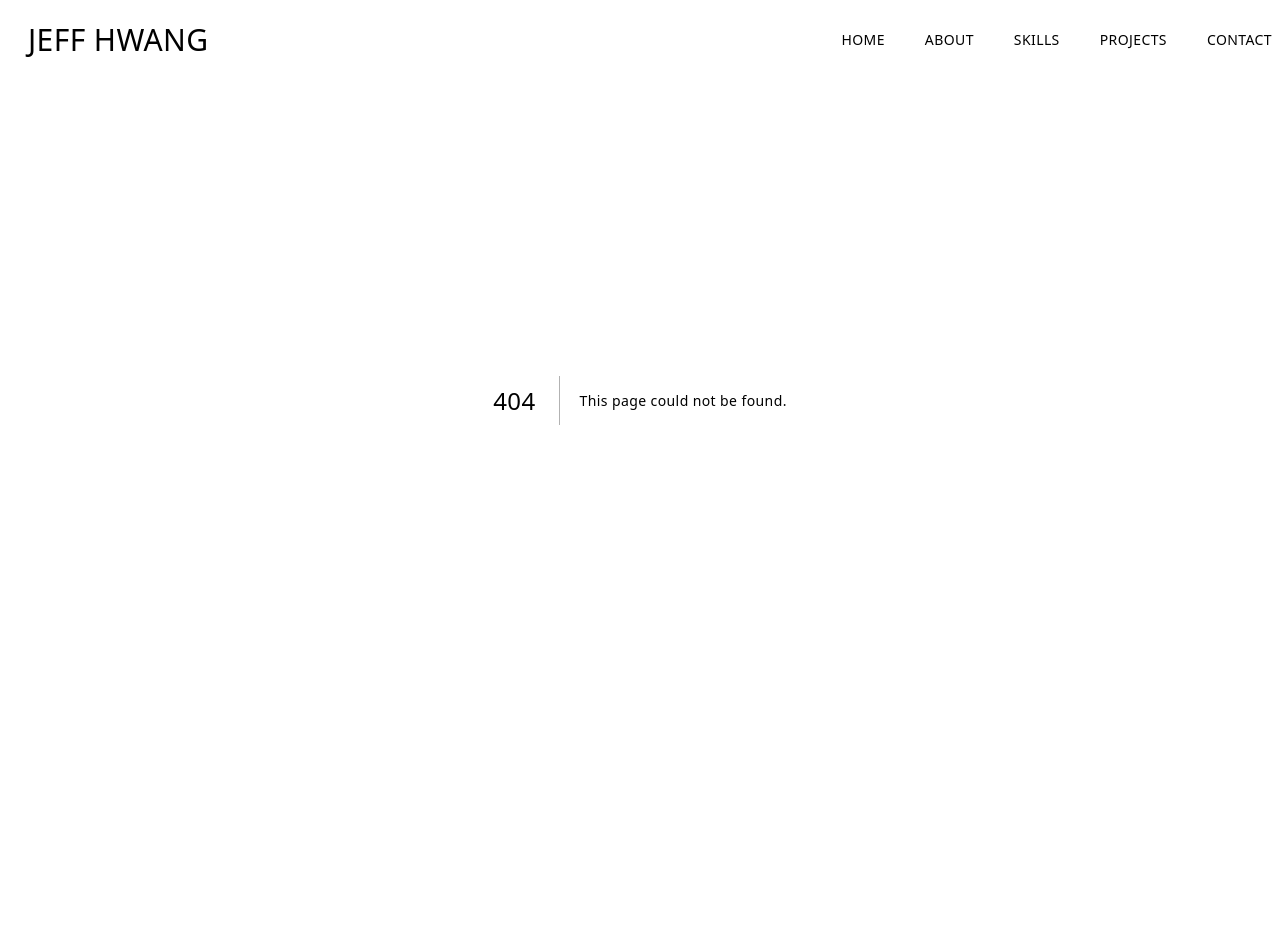
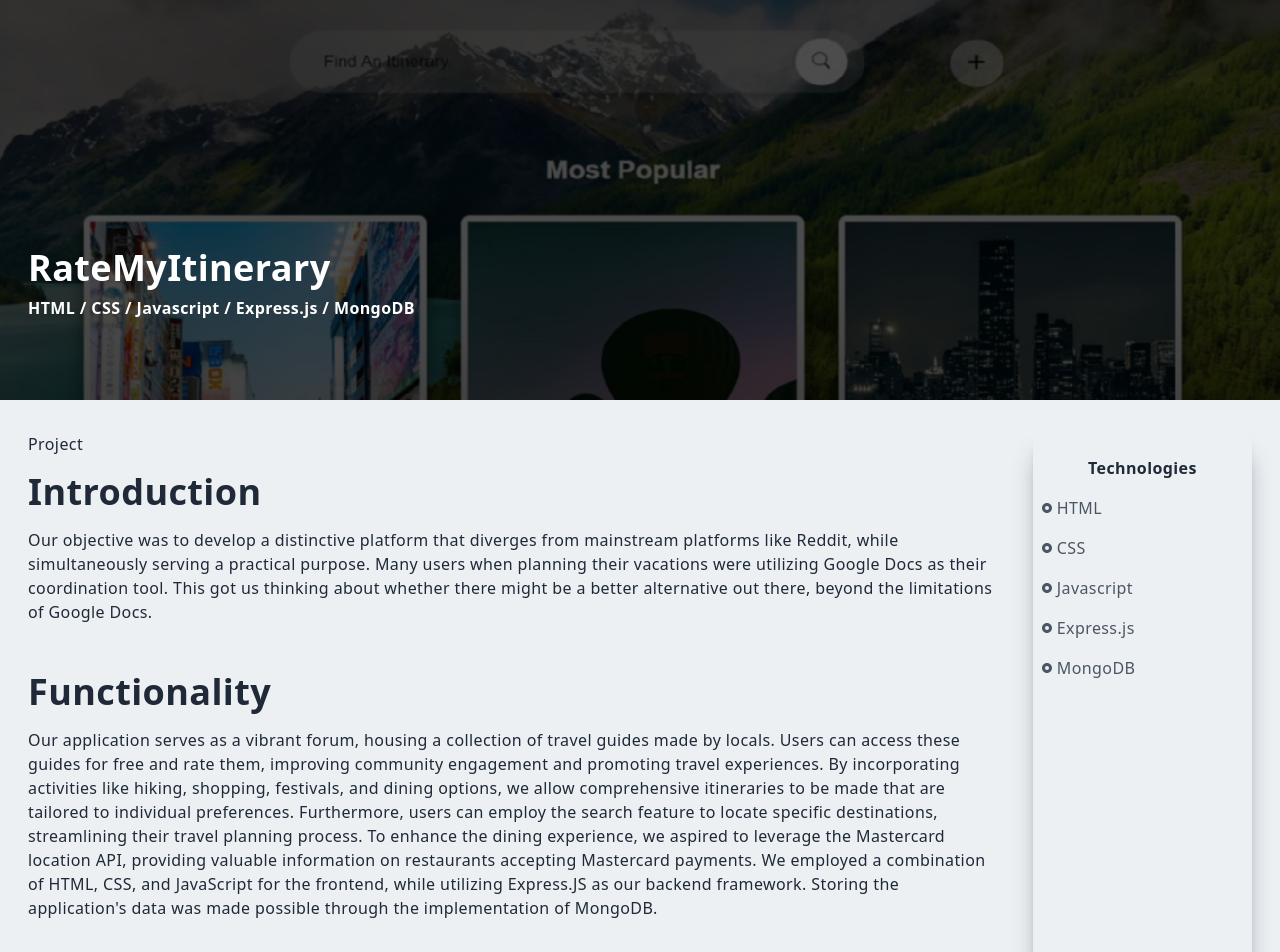
Before and after one commit to JeffyWongo/personal-website, a Next.js app: page /itinerary in a window 1280 px wide. Before the commit this address had no page. Shown: the top 952 px of the page. Before the commit the page ends 800 px from the top, so only its background shows below. Built offline with nearby package versions, Linux system fonts and the light colour scheme.

Commit message:
added navbar transitions and darkmode

```diff
--- a/components/Navbar.jsx
+++ b/app/Navbar.jsx
@@ -5,11 +5,15 @@ import Image from "next/image";
 import Link from "next/link";
 import { AiOutlineClose, AiOutlineMenu, AiOutlineMail } from "react-icons/ai";
 import { FaGithub, FaLinkedinIn } from "react-icons/fa";
-import { BsFillPersonLinesFill } from "react-icons/bs";
+import { BsFillPersonLinesFill} from "react-icons/bs";
+import ThemeButton from "./ThemeButton";
 
 const Navbar = () => {
   const [nav, setNav] = useState(false);
   const [shadow, setShadow] = useState(false);
+
+  const [mounted, setMounted] = useState(false)
+  useEffect(() => setMounted(true), [])
 
   const handleNav = () => {
     setNav(!nav);
@@ -30,21 +34,26 @@ const Navbar = () => {
     <div
       className={
         shadow
-          ? "fixed w-full h-20 shadow-xl z-[100]"
-          : "fixed w-full h-20 z-[100]"
+          ? "fixed w-full h-16 shadow-xl transition-all duration-300 dark:border-gray-700"
+          : "fixed w-full h-28 transition-all duration-300 dark:border-gray-700"
       }
     >
       <div className="flex justify-between items-center w-full h-full px-2 2xl:px-16">
         <Link href="/">
-          <div className="ml-5 text-3xl uppercase hover:border-b">
+          <div
+            className={
+              shadow
+                ? "ml-48 text-2xl uppercase hover:border-b transition-all duration-300"
+                : "ml-48 text-3xl uppercase hover:border-b transition-all duration-300"
+            }
+            alt="name"
+          >
             Jeff Hwang
           </div>
         </Link>
         <div>
-          <ul className="hidden md:flex">
-            <Link href="/">
-              <li className="ml-10 text-sm uppercase hover:border-b">Home</li>
-            </Link>
+          <ul className="hidden md:flex justify-center items-center">
+            {mounted && <ThemeButton />}
             <Link href="/#about">
               <li className="ml-10 text-sm uppercase hover:border-b">About</li>
             </Link>
@@ -60,6 +69,9 @@ const Navbar = () => {
               <li className="ml-10 text-sm uppercase hover:border-b">
                 Contact
               </li>
+            </Link>
+            <Link href="/resume.pdf" target="_blank">
+              <li className="ml-10 text-sm uppercase hover:border-b">Resume</li>
             </Link>
           </ul>
           <div onClick={handleNav} className="md:hidden cursor-pointer">
--- /dev/null
+++ b/app/ThemeButton.jsx
@@ -0,0 +1,26 @@
+"use client";
+
+import { useTheme } from "next-themes";
+import { MoonIcon, SunIcon } from "@heroicons/react/solid";
+import React from "react";
+
+const ThemeButton = () => {
+  const { resolvedTheme, setTheme } = useTheme();
+
+  return (
+    <button
+      aria-label="Toggle Dark Mode"
+      type="button"
+      className="flex items-center justify-center rounded-lg p-2 transition-all"
+      onClick={() => setTheme(resolvedTheme === "dark" ? "light" : "dark")}
+    >
+      {resolvedTheme === "dark" ? (
+        <SunIcon className="h-5 w-5 text-orange-300" />
+      ) : (
+        <MoonIcon className="h-5 w-5 text-slate-800" />
+      )}
+    </button>
+  );
+};
+
+export default ThemeButton;
--- a/app/globals.css
+++ b/app/globals.css
@@ -7,7 +7,7 @@
 }
 @layer base{
   body {
-    @apply bg-[#ecf0f3] text-[#1f2937] tracking-wide
+    @apply bg-[#ecf0f3] text-[#1f2937] tracking-wide dark:bg-gray-900 dark:text-gray-100
   }
 
   h1, h2, h3, h4, h5, h6 {
@@ -31,6 +31,30 @@
   }
 
 }
+
+body {
+  animation: fadeInAnimation ease 2s;
+  animation-iteration-count: 1;
+  animation-fill-mode: forwards;
+}
+
+@keyframes fadeInAnimation {
+  0% {
+      opacity: 0;
+  }
+  100% {
+      opacity: 1;
+   }
+}
+
+#secondNav {
+  left:0;
+  height:40px;
+  width:50%;
+  margin-left:25%;
+  z-index: 1;
+}
+
 
 
 
--- /dev/null
+++ b/app/itinerary/page.jsx
@@ -0,0 +1,125 @@
+import Image from "next/image";
+import React from "react";
+import itinerary from "../../public/assets/projects/itinerary.png";
+import { RiRadioButtonFill } from "react-icons/ri";
+import Link from "next/link";
+
+const property = () => {
+  return (
+    <div className="w-full">
+      <div className="w-screen h-[50vh] relative">
+        <div className="absolute top-0 left-0 w-full h-[50vh] bg-black/70 z-10" />
+        <Image
+          className="absolute z-1"
+          layout="fill"
+          objectFit="cover"
+          src={itinerary}
+          alt="/"
+        />
+        <div className="absolute top-[70%] max-w-[1240px] w-full left-[50%] right-[50%] translate-x-[-50%] translate-y-[-50%] text-white z-10 p-2">
+          <h2 className="py-2">RateMyItinerary</h2>
+          <h3>HTML / CSS / Javascript / Express.js / MongoDB</h3>
+        </div>
+      </div>
+
+      <div className="max-w-[1240px] mx-auto p-2 grid md:grid-cols-5 gap-8 py-8">
+        <div className="col-span-4">
+          <p className="">Project</p>
+          <h2 className="py-4">Introduction</h2>
+          <p className="mb-12">
+            Our objective was to develop a distinctive platform that diverges
+            from mainstream platforms like Reddit, while simultaneously serving
+            a practical purpose. Many users when planning their vacations were
+            utilizing Google Docs as their coordination tool. This got us
+            thinking about whether there might be a better alternative out
+            there, beyond the limitations of Google Docs.
+          </p>
+          <h2>Functionality</h2>
+          <p className="py-4 mb-12">
+            Our application serves as a vibrant forum, housing a collection of
+            travel guides made by locals. Users can access these
+            guides for free and rate them, improving community engagement
+            and promoting travel experiences. By incorporating activities like
+            hiking, shopping, festivals, and dining options, we allow
+            comprehensive itineraries to be made that are tailored to individual preferences.
+            Furthermore, users can employ the search feature to locate specific
+            destinations, streamlining their travel planning process. To enhance
+            the dining experience, we aspired to leverage the Mastercard
+            location API, providing valuable information on restaurants
+            accepting Mastercard payments. We employed a combination of HTML, CSS, and
+            JavaScript for the frontend, while utilizing Express.JS as our
+            backend framework. Storing the application's data was made possible
+            through the implementation of MongoDB.
+          </p>
+
+          <h2>Reflections</h2>
+          <p className="py-4 mb-5">
+            Our team encountered various challenges throughout the development
+            process. It's worth mentioning that all three team members were
+            relatively new to web development, making this Hackathon a
+            significant learning experience. Ron and I, in particular,
+            were introduced to HTML, CSS, and JavaScript for the first time
+            during this event. We take pride in our team's ability to maintain focus and
+            collaboration over two consecutive days, dedicating a total of 12
+            hours each day to the project. Despite
+            the limited time available and our demanding school schedules, we
+            managed to develop a functional website which was an
+            exciting accomplishment. Throughout the development process, our team gained valuable
+            insights and expanded our skill sets. For me, participating in
+            my first hackathon provided an immersive introduction to web
+            development, where I acquired a comprehensive understanding of
+            HTML, CSS, JavaScript, and the intricacies of frontend-backend
+            interactions. Moving forward, we have ambitious plans to enhance the user
+            experience of creating itineraries, incorporating widgets and
+            drag-and-drop features for activities. Additionally, we aim to
+            integrate APIs such as Google's or Yelp's to offer a comprehensive
+            list of restaurants with ratings. Lastly, we strive to complete the
+            implementation of Mastercard functionality, further augmenting the
+            application's capabilities.
+          </p>
+          <p className="py-4 mb-5">Thank you to our team: Jeffrey Hwang, Chaney Chantipaporn and Ron Rivera</p>
+
+          <a
+            href="https://github.com/JeffyWongo/WashU-Hack2022"
+            target="_blank"
+          >
+            <button className="px-8 py-2 mt-4 mr-8">Code</button>
+          </a>
+          <a
+            href="https://devpost.com/software/ratemyitinerary"
+            target="_blank"
+          >
+            <button className="px-8 py-2 mt-4">DevPost</button>
+          </a>
+        </div>
+        <div className="col-span-4 md:col-span-1 shadow-xl shadow-gray-400 rounded-xl py-4">
+          <div className="p-2">
+            <p className="text-center font-bold pb-2">Technologies</p>
+            <div className="grid grid-cols-3 md:grid-cols-1">
+              <p className="text-gray-600 py-2 flex items-center">
+                <RiRadioButtonFill className="pr-1" /> HTML
+              </p>
+              <p className="text-gray-600 py-2 flex items-center">
+                <RiRadioButtonFill className="pr-1" /> CSS
+              </p>
+              <p className="text-gray-600 py-2 flex items-center">
+                <RiRadioButtonFill className="pr-1" /> Javascript
+              </p>
+              <p className="text-gray-600 py-2 flex items-center">
+                <RiRadioButtonFill className="pr-1" /> Express.js
+              </p>
+              <p className="text-gray-600 py-2 flex items-center">
+                <RiRadioButtonFill className="pr-1" /> MongoDB
+              </p>
+            </div>
+          </div>
+        </div>
+        <Link href="/#projects">
+          <p className="underline cursor-pointer">Back</p>
+        </Link>
+      </div>
+    </div>
+  );
+};
+
+export default property;
--- a/app/layout.js
+++ b/app/layout.js
@@ -1,5 +1,8 @@
+"use client";
+
+import { ThemeProvider } from 'next-themes'
 import './globals.css'
-import Navbar from '@/components/Navbar'
+import Navbar from './Navbar'
 
 
 export const metadata = {
@@ -10,9 +13,11 @@ export const metadata = {
 export default function RootLayout({ children }) {
   return (
     <html lang="en">
-      <body>
+      <body className='relative'>
+        <ThemeProvider attribute='class'>
         <Navbar />
         <div>{children}</div>
+        </ThemeProvider>
       </body>
     </html>
   )
--- a/app/page.js
+++ b/app/page.js
@@ -1,3 +1,5 @@
+"use client";
+
 import Image from 'next/image'
 import Head from 'next/head'
 import Main from '../components/Main'
@@ -5,6 +7,8 @@ import About from '../components/About'
 import Skills from '@/components/Skills'
 import Projects from '@/components/Projects'
 import Contact from '@/components/Contact'
+import Navbar from './Navbar'
+import { useState } from 'react'
 
 
 export default function Home() {
--- a/components/Main.jsx
+++ b/components/Main.jsx
@@ -1,17 +1,17 @@
-import React from "react";
+"use client";
+
+import React, { useState } from "react";
 import { AiOutlineClose, AiOutlineMenu, AiOutlineMail } from "react-icons/ai";
 import { FaGithub, FaLinkedinIn } from "react-icons/fa";
-import { BsFillPersonLinesFill } from "react-icons/bs";
+import { BsFillPersonLinesFill, BsFillMoonStarsFill } from "react-icons/bs";
 import Link from "next/link";
 
-const Main = () => {
+const Main = ({darkMode}) => {
+
   return (
-    <div id='home' className="w-full h-screen text-center">
+    <div id="home" className="w-full h-screen text-center dark:bg-gray-900">
       <div className="max-w-[1240px] w-full h-full mx-auto p-2 flex justify-center items-center">
         <div>
-          <p className="uppercase text-sm tracking-widest text-gray-600">
-            LET'S BUILD SOMETHING TOGETHER
-          </p>
           <h1 className="py-4 text-gray-700">
             Hi, I'm <span className="text-[#5651e5]"> Jeff</span>
           </h1>
@@ -23,24 +23,19 @@ const Main = () => {
             simultaneously learning back-end technologies
           </p>
           <div className="flex items-center justify-between max-w-[330px] m-auto py-4">
-            <Link href='https://www.linkedin.com/in/jeffhwang9' target="_blank">
+            <Link href="https://www.linkedin.com/in/jeffhwang9" target="_blank">
               <div className="rounded-full shadow-lg shadow-gray-400 p-3 cursor-pointer hover:scale-105 ease-in duration-300">
                 <FaLinkedinIn />
               </div>
             </Link>
-            <Link href='https://github.com/JeffyWongo' target="_blank">
+            <Link href="https://github.com/JeffyWongo" target="_blank">
               <div className="rounded-full shadow-lg shadow-gray-400 p-3 cursor-pointer hover:scale-105 ease-in duration-300">
                 <FaGithub />
               </div>
             </Link>
-            <Link href='mailto:jeffhwang9@gmail.com' target="_blank">
+            <Link href="mailto:jeffhwang9@gmail.com" target="_blank">
               <div className="rounded-full shadow-lg shadow-gray-400 p-3 cursor-pointer hover:scale-105 ease-in duration-300">
                 <AiOutlineMail />
-            </div>
-            </Link>
-            <Link href='/resume.pdf' target="_blank">
-            <div className="rounded-full shadow-lg shadow-gray-400 p-3 cursor-pointer hover:scale-105 ease-in duration-300">
-              <BsFillPersonLinesFill />
               </div>
             </Link>
           </div>
--- a/components/ProjectItem.jsx
+++ b/components/ProjectItem.jsx
@@ -1,8 +1,9 @@
 import React from "react";
 import Link from "next/link";
 import Image from "next/image";
+import itinerary from "@/app/itinerary/page";
 
-const ProjectItem = ({title, backgroundImg, projectUrl}) => {
+const ProjectItem = ({title, backgroundImg}) => {
   return (
     <div className="relative flex items-center justify-center h-auto w-full shadow-xl shadow-gray-400 rounded-xl p-4 group hover:bg-gradient-to-r from-[#5651e5] to-[#709dff">
       <Image
@@ -17,7 +18,7 @@ const ProjectItem = ({title, backgroundImg, projectUrl}) => {
         <p className="pb-4 pt-2 text-white text-center">
           HTML, CSS, Javascript, Express.js, Node.js, MongoDB
         </p>
-        <Link href={projectUrl}>
+        <Link href="/itinerary">
           <p className="text-center py-3 rounded-lg bg-white text-gray-700 font-bold text-lg cursor-pointer">
             More Info
           </p>
--- a/package.json
+++ b/package.json
@@ -9,7 +9,9 @@
     "lint": "next lint"
   },
   "dependencies": {
+    "@heroicons/react": "^1.0.6",
     "next": "13.4.5",
+    "next-themes": "^0.2.1",
     "react": "18.2.0",
     "react-dom": "18.2.0",
     "react-icons": "^4.9.0"
--- a/tailwind.config.js
+++ b/tailwind.config.js
@@ -1,5 +1,6 @@
 /** @type {import('tailwindcss').Config} */
 module.exports = {
+  darkMode: 'class',
   content: [
     './pages/**/*.{js,ts,jsx,tsx,mdx}',
     './components/**/*.{js,ts,jsx,tsx,mdx}',
```
Also changed, not shown: components/Projects.jsx (+6 -8 lines), pages/itineraryPage.jsx (deleted, +0 -15 lines), 1 other file (tests, documents, lock files or other folders). Lines whose indentation alone changed are shown as unchanged.
